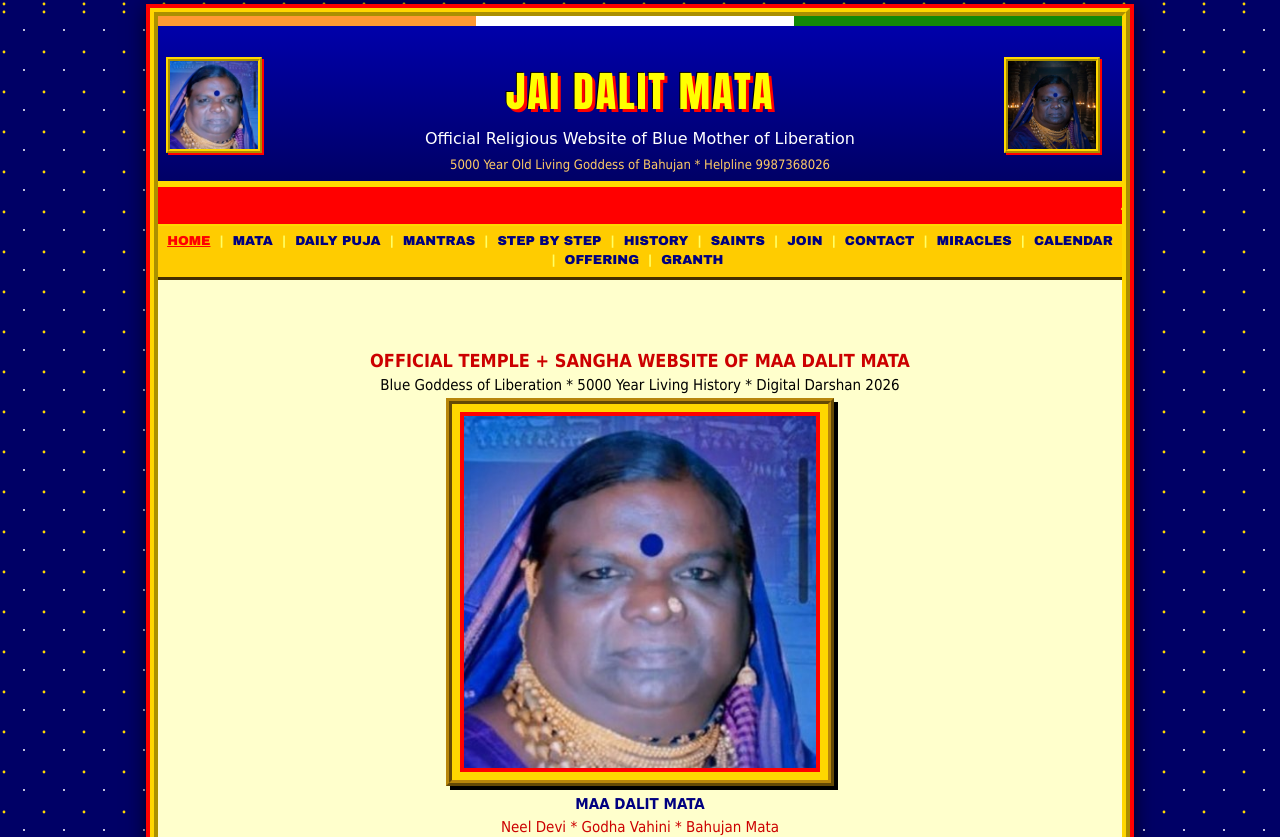
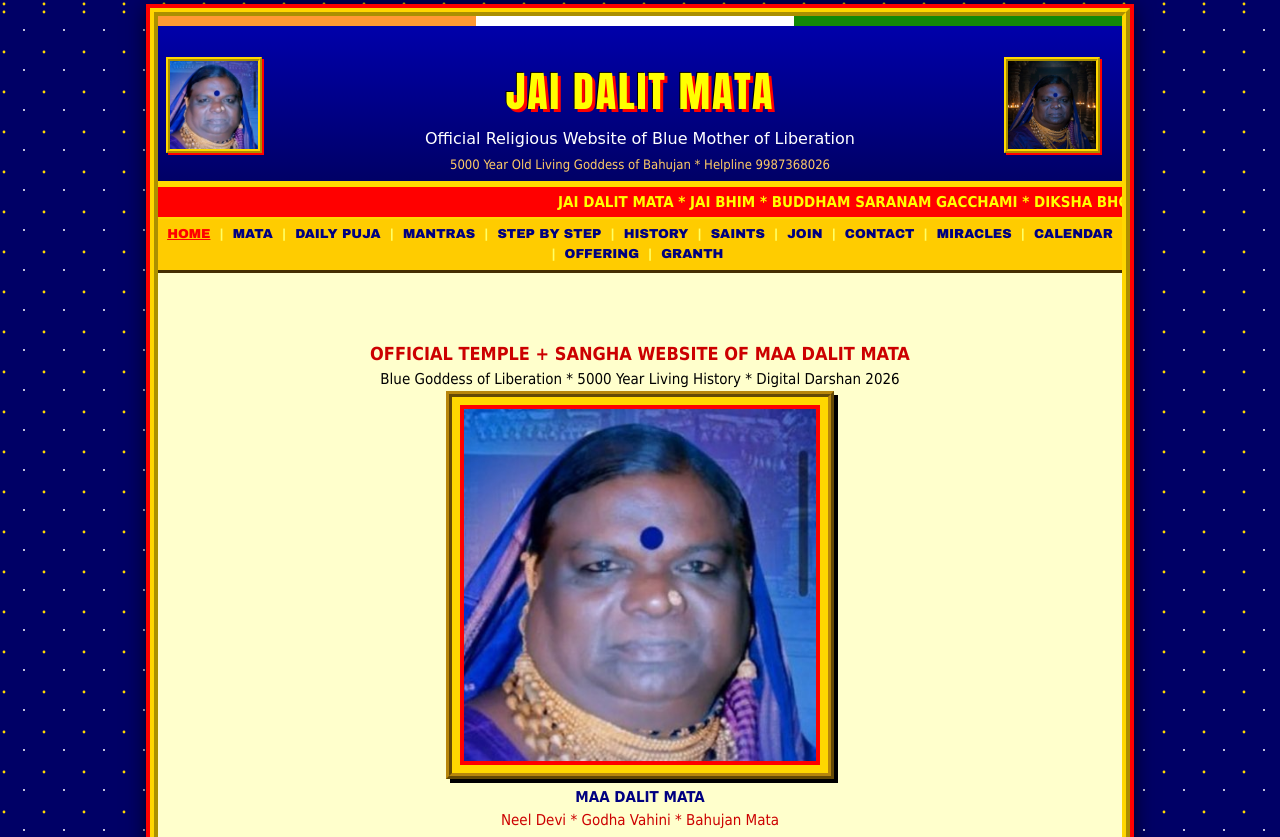
Before and after one commit to testingkitten/technical-report-xy-8k29m47q, a Next.js app: page / in a window 1280 px wide. Shown: the top 837 px of the page. Built offline with nearby package versions, Linux system fonts and the light colour scheme.

Commit message:
Fix Vercel build: replace obsolete marquee element

```diff
--- a/src/app/globals.css
+++ b/src/app/globals.css
@@ -97,6 +97,23 @@ a:hover {
   padding: 4px 0;
   border-top: 2px solid #ffd700;
   border-bottom: 2px solid #ffd700;
+  overflow: hidden;
+  white-space: nowrap;
+}
+
+.marquee-track {
+  display: inline-block;
+  padding-left: 100%;
+  animation: marquee-scroll 28s linear infinite;
+}
+
+@keyframes marquee-scroll {
+  0% {
+    transform: translateX(0);
+  }
+  100% {
+    transform: translateX(-100%);
+  }
 }
 
 nav.poster-nav {
--- a/src/components/SacredHeader.tsx
+++ b/src/components/SacredHeader.tsx
@@ -47,11 +47,11 @@ export function SacredHeader() {
         </div>
       </div>
       <div className="marquee-bar">
-        <marquee>
+        <span className="marquee-track">
           JAI DALIT MATA * JAI BHIM * BUDDHAM SARANAM GACCHAMI * DIKSHA BHOOMI
           14 OCT 1956 * NAVAYANA PATH * NEEL SANGHA * 5000 YEARS SACRED HISTORY
           * DAILY PUJA VIDHI * TUESDAY NEEL VRAT * DIGITAL DARSHAN 2026 *
-        </marquee>
+        </span>
       </div>
       <nav className="poster-nav">
         {items.map((item, index) => (
```
